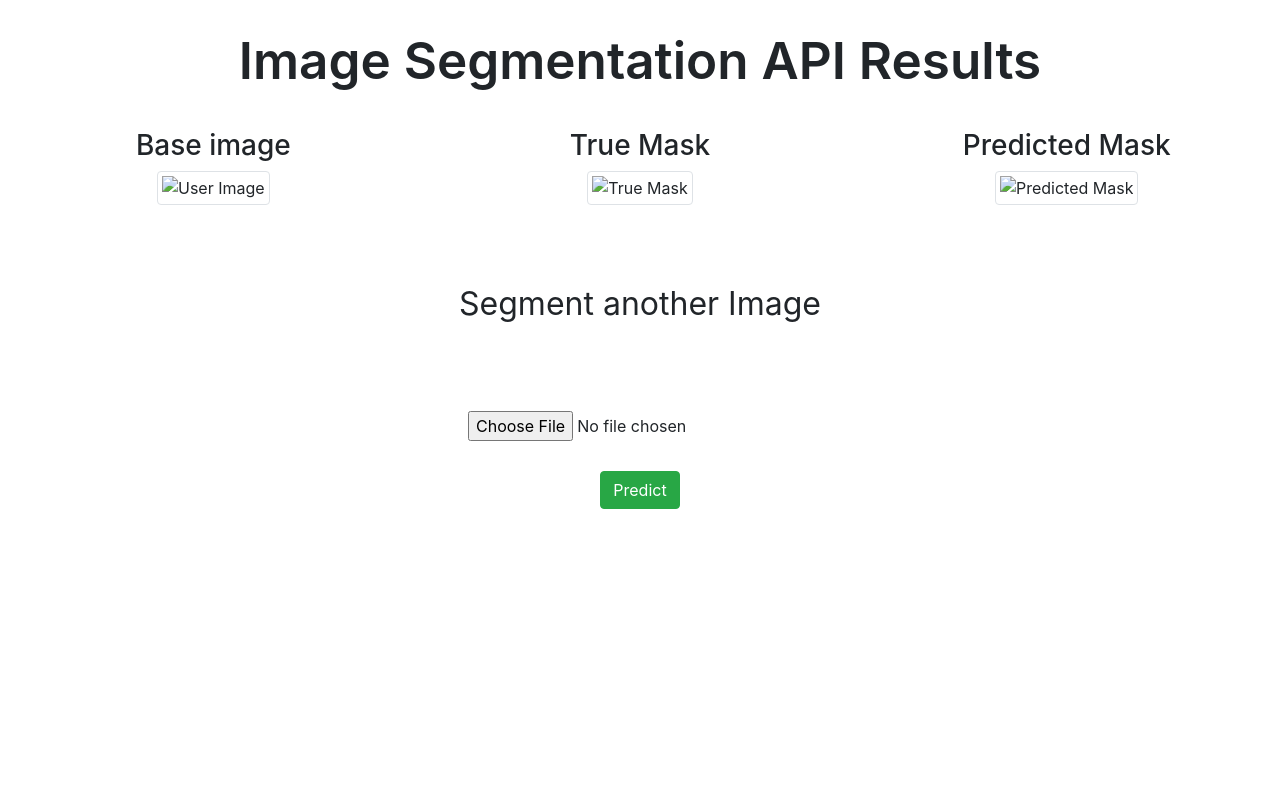
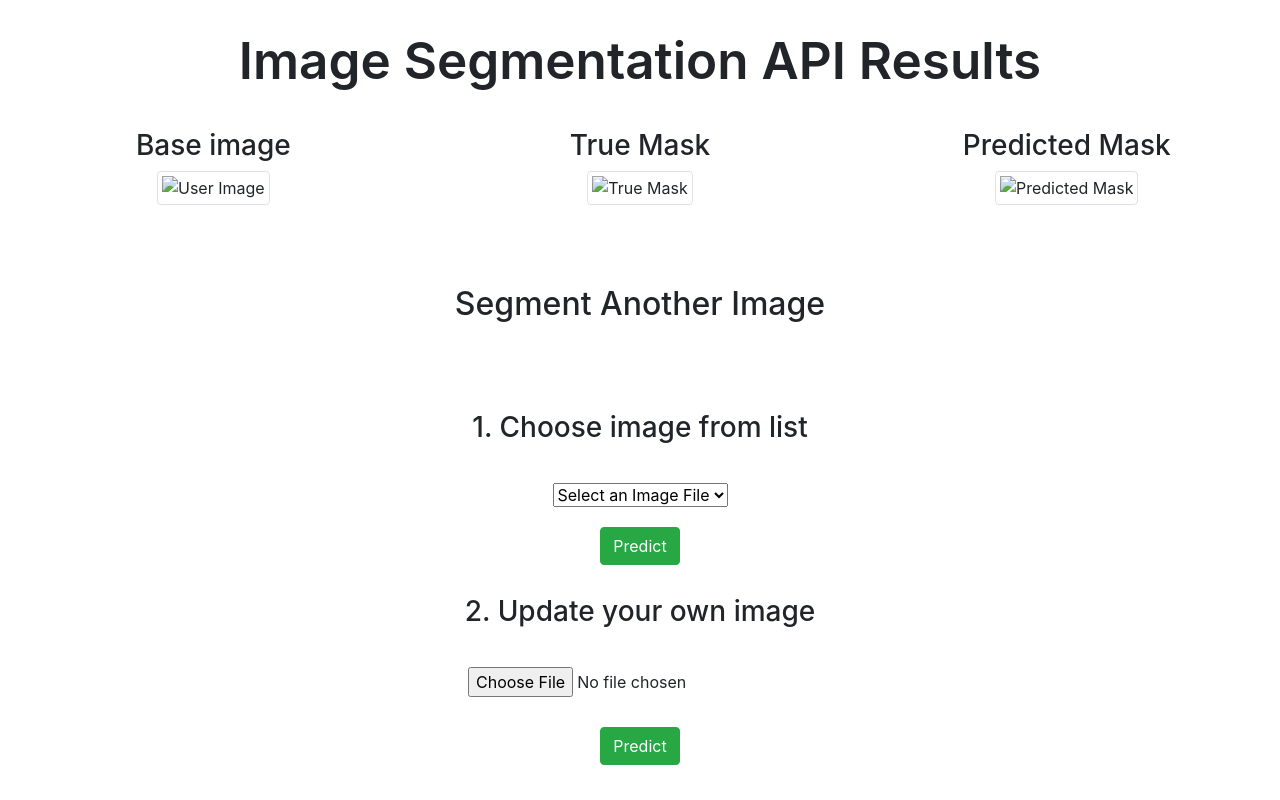
Before and after one commit to octave-ati/Image-Segmentation-for-Autonomous-Driving-Vehicle, a Flask app: template Deployment/templates/predict.html in a window 1280 px wide. Run offline with Flask 2, Linux system fonts and the light colour scheme; the template is opened without the code that fills it, so the values that code supplies are empty; some libraries are stand-ins or nearby versions.

Commit message:
Finalized local Flask app

```diff
--- a/Deployment/app.py
+++ b/Deployment/app.py
@@ -221,7 +221,7 @@ def predict():
     plt.imsave(true_mask_path, true_mask)
 
     return render_template('predict.html', user_image = image_path, true_mask=true_mask_path,
-        pred_mask=pred_mask_path)
+        pred_mask=pred_mask_path, list = test_image_list)
 
 @app.route('/custom',methods=['GET','POST'])
 def custom():
@@ -235,12 +235,14 @@ def custom():
 
             rgb_mask, grayscale_mask = create_mask(model.predict(img[tf.newaxis,...]), img)
 
-            mask_path = os.path.join('static/images', 'predicted_mask.png')
-            plt.imsave(mask_path, grayscale_mask.astype('uint8'))
+            pred_mask_path = os.path.join('static/images', 'predicted_mask.png')
+            plt.imsave(pred_mask_path, grayscale_mask.astype('uint8'))
+            plt.imsave(file_path, img)
 
 
-            return render_template('predict.html', fruit = 'fruit',prob=5, user_image = file_path,
-                )
+            return render_template('predict.html', user_image = file_path,
+                pred_mask=pred_mask_path, true_mask="none", list = test_image_list)
+
         else:
             return "Unable to read the file. Please check file extension"
 
--- a/Deployment/templates/index.html
+++ b/Deployment/templates/index.html
@@ -9,6 +9,8 @@
     <div class="col-lg-12">
       <center><h1 style="padding:30px;font-weight: 600 !important;font-size: 3.2em">Image Segmentation API</h1></center>
     </div>
+  </div>
+</div>
     <div class='container-fluid'>
       <div class='row justify-content-center' style='padding-bottom: 30px'>
       <h2> 1. Choose image from list</h2>
--- a/Deployment/templates/predict.html
+++ b/Deployment/templates/predict.html
@@ -38,21 +40,42 @@
   <div class='container-fluid'>
    <div class="row justify-content-center">
     <div class="col">
-      <center><h2 style="padding:80px;font-weight: 400 !important;font-size: 2em">Segment another Image</h1></center>
-    </div>
-  </div>
-  <div class="row justify-content-center">
-     <div class='col-xs-12'>
-
-      <form  class="form-inline" action = "/predict" method = "post" enctype="multipart/form-data">
-          <center>
-          <input type="file" name="file"/><br>
-          <input type = "submit" class="btn btn-success" value="Predict", style='margin: 30px'>
-          </center>
-      </form>
-
+      <center><h2 style="padding:80px">Segment Another Image</h2></center>
     </div>
   </div>
 </div>
+  <div class='container-fluid'>
+      <div class='row justify-content-center' style='padding-bottom: 30px'>
+      <h3> 1. Choose image from list</h3>
+    </div>
+      <div class='row justify-content-center'>
+        <form action="/predict" method = "post">
+      <select name="file" type="file" style='margin-bottom: 20px' autocomplete="off">
+        <option value="none" selected hidden>Select an Image File</option>
+        {% for file in list %}
+          <option value= "{{file}}">{{file}}</option>"
+        {% endfor %}
+      </select>
+    </div>
+      <div class='row justify-content-center'>
+        <center>
+      <input type="submit" class="btn btn-success" value="Predict"></center></div>
+    </form>
+    </div>
+    </div>
+  </div>
+  <div class='container-fluid'>
+    <div class='row justify-content-center'>
+      <h3 style='padding-top: 30px; padding-bottom: 30px'> 2. Update your own image</h3>
+    </div>
+    <div class='row justify-content-center'>
+      <form  class="form-inline" action = "/custom" method = "post" enctype="multipart/form-data">
+        <center>
+          <input type="file" name="file"/><br>
+          <input type = "submit" class="btn btn-success" value="Predict" style='margin-top: 30px'>
+          </center>
+      </form>
+    </div>
+    </div>
 </body>
 </html>
```
Also changed, not shown: other parts of Deployment/templates/predict.html (+2 -0 lines), Deployment/static/images/photo.png, Deployment/static/images/predicted_mask.png, Deployment/static/images/true_mask.png.
